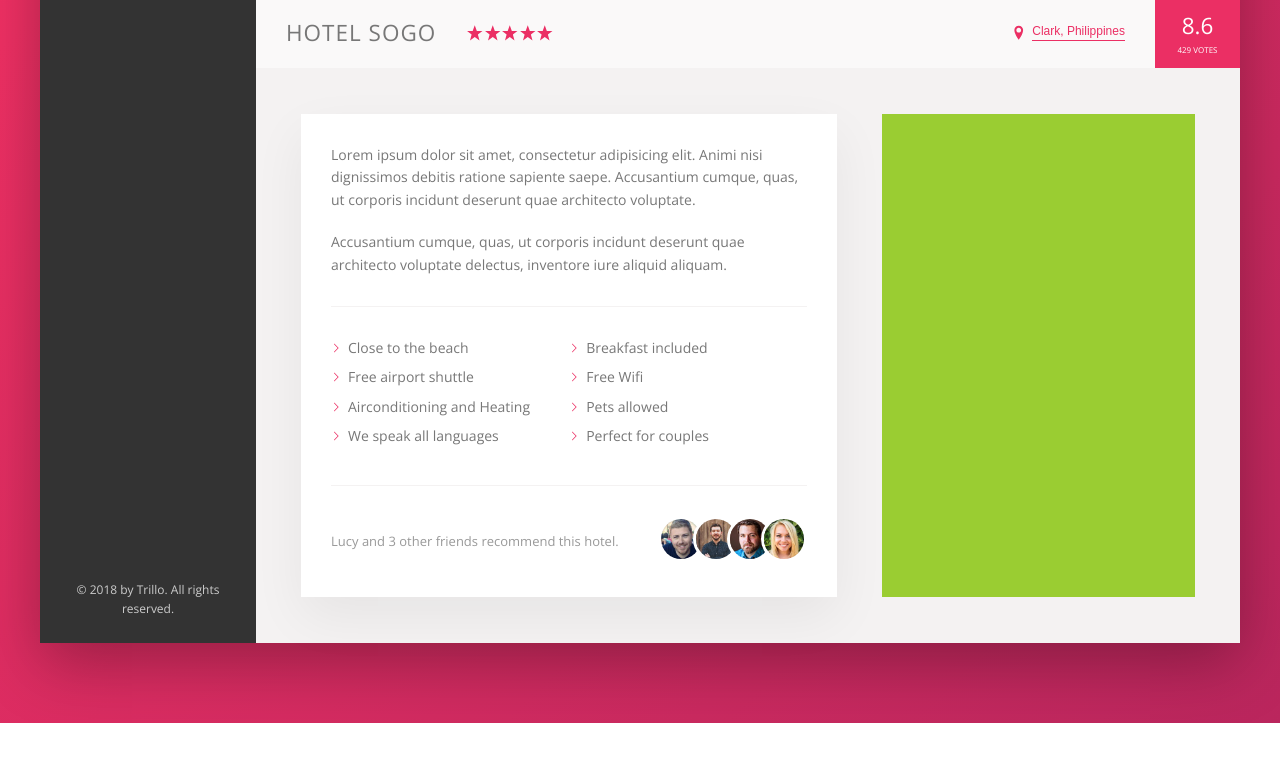
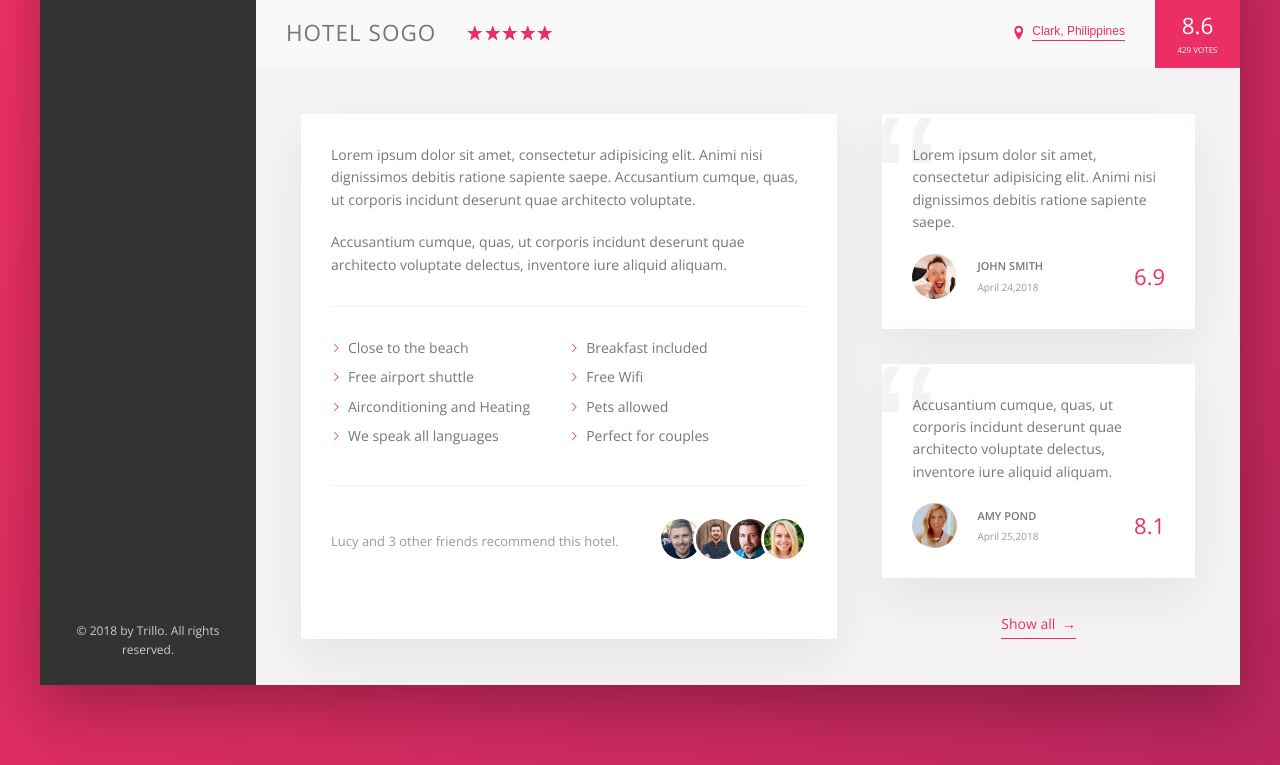
Before and after one commit to MigzRuiz/Trillo, a website: page index.html in a window 1280 px wide. Shown: the part 538-1303 px from the top of the page. Before the commit the page ends 1261 px from the top, so only its background shows below. Drawn offline with nearby package versions, Linux system fonts and the light colour scheme.

Commit message:
Finished the user reviews section

```diff
--- a/index.html
+++ b/index.html
@@ -164,8 +164,35 @@
                         </div>
                         <div class="user-reviews">
                             <figure class="review">
-                                <blockquote class="review text"></blockquote>
+                                <blockquote class="review__text">
+                                    Lorem ipsum dolor sit amet, consectetur adipisicing elit. Animi nisi dignissimos debitis ratione sapiente saepe.
+                                </blockquote>
+                                <figcaption class="review__user">
+                                    <img src="img/user-1.jpg" alt="User 1" class="review__photo">
+
+                                    <div class="review__user-box">
+                                        <p class="review__user-name">John Smith</p>
+                                        <p class="review__user-date">April 24,2018</p>
+                                    </div>
+                                    <div class="review__rating">6.9</div>
+                                </figcaption>
                             </figure>
+                            <figure class="review">
+                                <blockquote class="review__text">
+                                    Accusantium cumque, quas, ut corporis incidunt deserunt quae architecto voluptate delectus, inventore iure aliquid aliquam.
+                                </blockquote>
+                                <figcaption class="review__user">
+                                    <img src="img/user-2.jpg" alt="user 2" class="review__photo">
+
+                                    <div class="review__user-box">
+                                        <p class="review__user-name">Amy Pond</p>
+                                        <p class="review__user-date">April 25,2018</p>
+                                    </div>
+                                    <div class="review__rating">8.1</div>
+                                </figcaption>
+                            </figure>
+
+                            <div class="btn-inline">Show all <span>&rarr;</span></div>
                         </div>
                     </div>
                 </main>
--- a/sass/components/_components.scss
+++ b/sass/components/_components.scss
@@ -277,13 +277,23 @@
     cursor: pointer;
     transition: all .2s;
 
+    & span {
+        margin-left: 3px;
+        transition: margin-left .2s;
+    }
+
     &:hover {
         color: var(--color-grey-dark-1);
+
+        span {
+            margin-left: 8px;
+        }
     }
     &:focus {
         outline: none;
         animation: pulsate 1s infinite;
     }
+
 }
 
 @keyframes pulsate {
@@ -373,3 +383,65 @@
         }
     }
 }
+
+//REVIEWS
+.review {
+    background-color: var(--color-white);
+    box-shadow: var(--shadow-light);
+    padding: 3rem;
+    margin-bottom: 3.5rem;
+    position: relative;
+    overflow: hidden;
+
+    &__text {
+        margin-bottom: 2rem;
+        z-index: 10;
+        position: relative;
+    }
+
+    &__user {
+        display: flex;
+        align-items: center;
+
+        &-box {
+            margin-right: auto;
+        }
+
+        &-name {
+            font-size: 1.1rem;
+            font-weight: 600;
+            text-transform: uppercase;
+            margin-bottom: .4rem;
+        }
+
+        &-date {
+            font-size: 1rem;
+            color: var(--color-grey-dark-3);
+        }
+    }
+
+    &__photo {
+        height: 4.5rem;
+        width: 4.5rem;
+        border-radius: 50%;
+        margin-right: 2rem;
+    }
+
+    &__rating {
+        color: var(--color-primary);
+        font-size: 2.2rem;
+        font-weight: 300;
+    }
+
+    &::before {
+        content: "\201C";
+        position: absolute;
+        top: -2.75rem;
+        left: -1rem;
+        font-size: 20rem;
+        color: var(--color-grey-light-2);
+        font-family: sans-serif;
+        line-height: 1;
+        z-index: 1;
+    }
+}
--- a/sass/layout/_layout.scss
+++ b/sass/layout/_layout.scss
@@ -38,6 +38,7 @@
             padding: 4.5rem;
             background-color: var(--color-grey-light-2);
             border-bottom: var(--line);
+            font-size: 1.4rem;
 
             .description {
                 font-size: 1.4rem;
@@ -49,8 +50,12 @@
             }
 
             .user-reviews {
-                background-color: yellowgreen;
                 flex: 1; //to occupy the rest
+
+                display: flex;
+                flex-direction: column;
+                align-items: center;
+
             }
         }
     }
```
Also changed, not shown: css/style.css.
